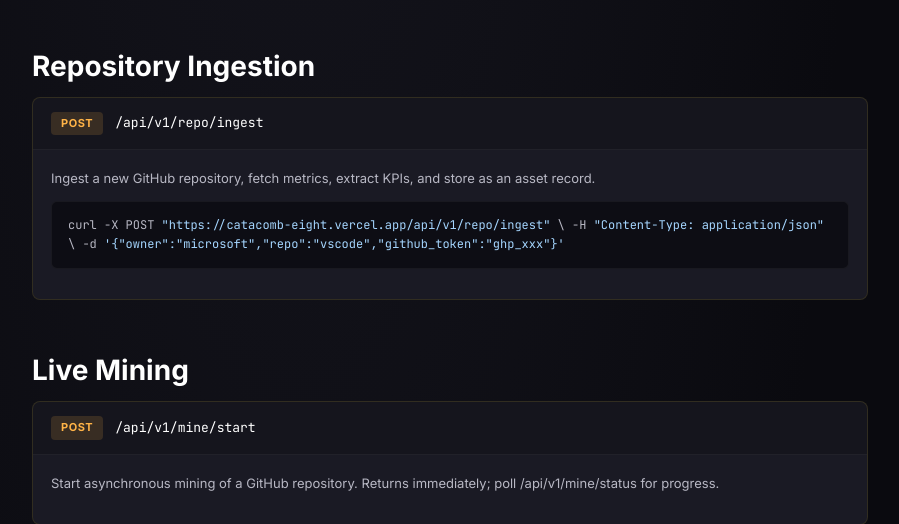
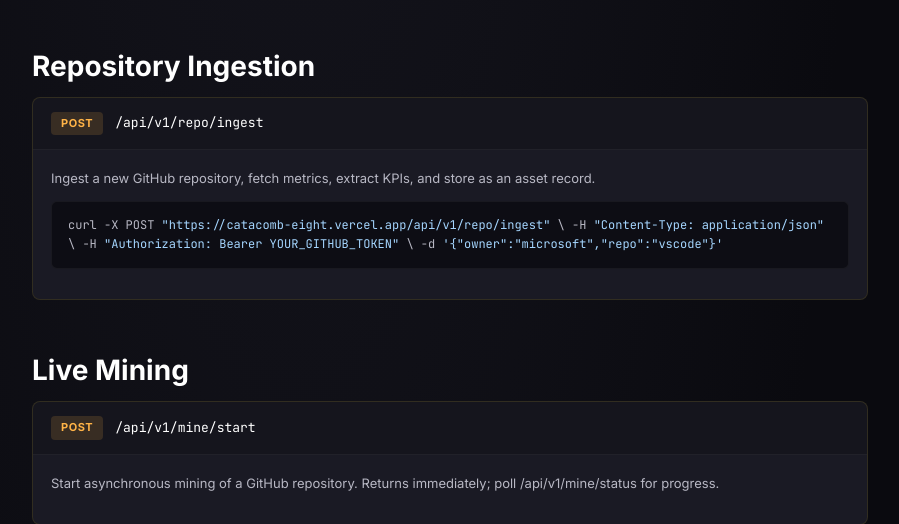
Before and after one commit to overandor/catacomb, a Flask app: template templates/docs.html in a window 1280 px wide. Shown: the part 2313-2837 px from the top of the page, without its empty margins (340-1239 px from the left). Run offline with Flask 3, Linux system fonts and the light colour scheme; the template is opened without the code that fills it, so the values that code supplies are empty; parts of the project's set-up code (start-up, migrations or seed data) failed here and were passed over.

Commit message:
Remove hardcoded GitHub token placeholder from docs
- Changed API example to use Authorization header instead of token in body
- Removed ghp_xxx placeholder token from documentation

```diff
--- a/templates/docs.html
+++ b/templates/docs.html
@@ -246,7 +246,8 @@ curl -X POST <span class="string">"https://catacomb-eight.vercel.app/api/v1/infe
                         <div class="code-block">
 curl -X POST <span class="string">"https://catacomb-eight.vercel.app/api/v1/repo/ingest"</span> \
   -H <span class="string">"Content-Type: application/json"</span> \
-  -d <span class="string">'{"owner":"microsoft","repo":"vscode","github_token":"ghp_xxx"}'</span>
+  -H <span class="string">"Authorization: Bearer YOUR_GITHUB_TOKEN"</span> \
+  -d <span class="string">'{"owner":"microsoft","repo":"vscode"}'</span>
                         </div>
                     </div>
                 </div>
```
